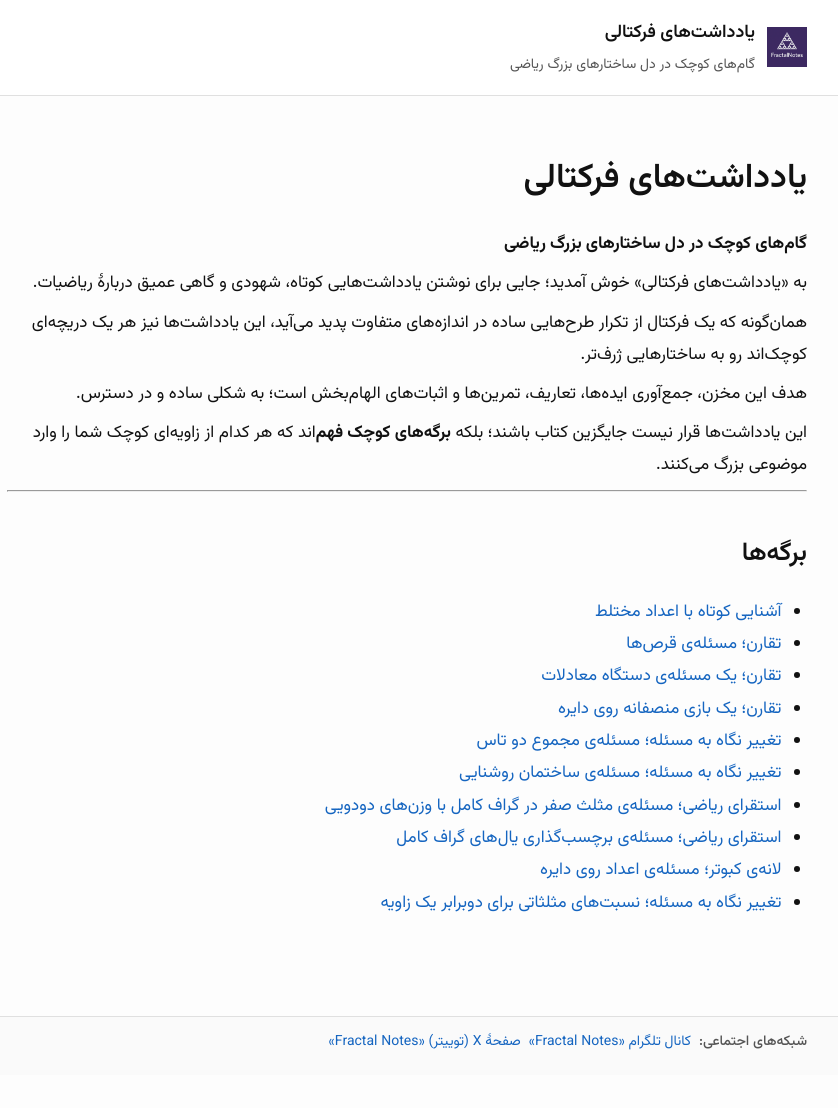
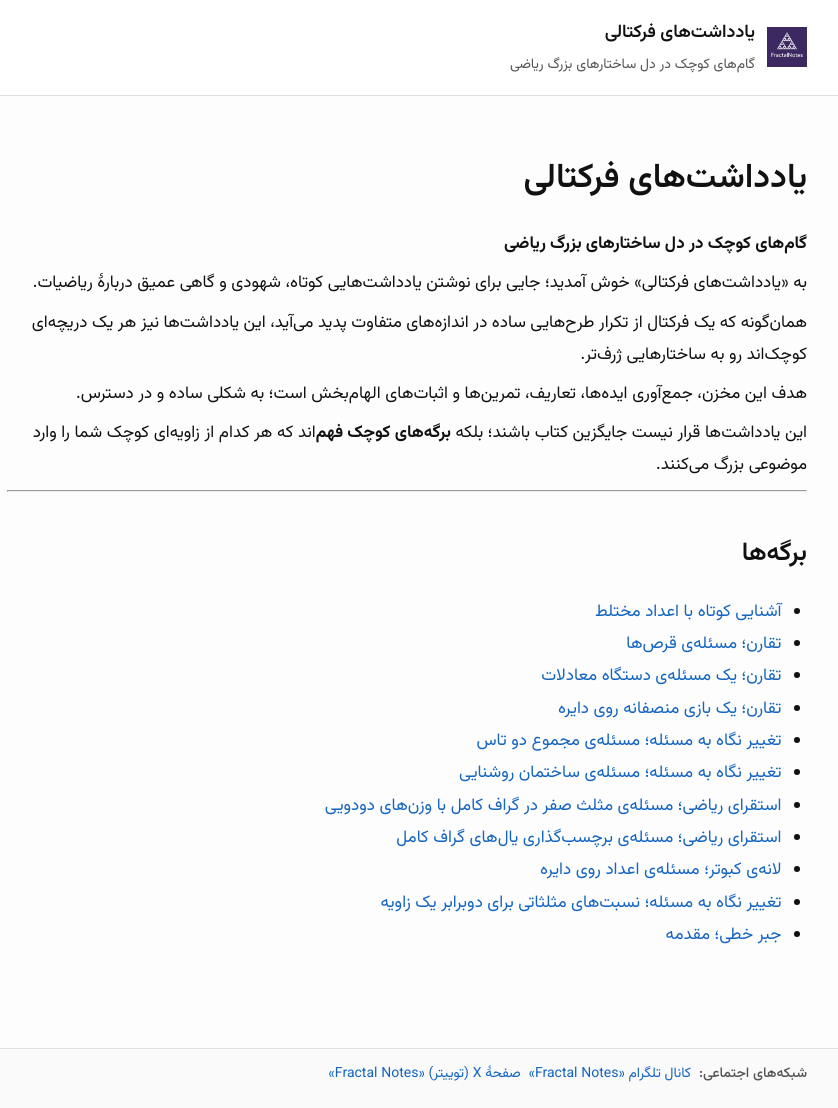
Before and after one commit to pooyarezaie/Fractal-Notes, a Jekyll site: the page built from index.md, in a window 1280 px wide. Shown: the whole page, without its empty margins (233-1071 px from the left). Built offline with Jekyll 4.4.1, drawn with Linux system fonts in a browser that asks for light colours; before the commit the page ends 1075 px from its top, so only the background shows below that.

Commit message:
Update index of the site

```diff
--- a/index.md
+++ b/index.md
@@ -29,3 +29,4 @@ image: /assets/img/logo.png
 - [استقرای ریاضی؛ مسئله‌ی برچسب‌گذاری یال‌های گراف کامل](induction/graph-edge-labeling-problem)
 - [لانه‌ی کبوتر؛ مسئله‌ی اعداد روی دایره](pigeonhole-principle/a-circle-sum-puzzle)
 - [تغییر نگاه به‌ مسئله؛ نسبت‌های مثلثاتی برای دوبرابر یک زاویه](trigonometry/double-angle-formula-cosine)
+- [جبر خطی؛ مقدمه‌](linear-algebra/introduction)
```
